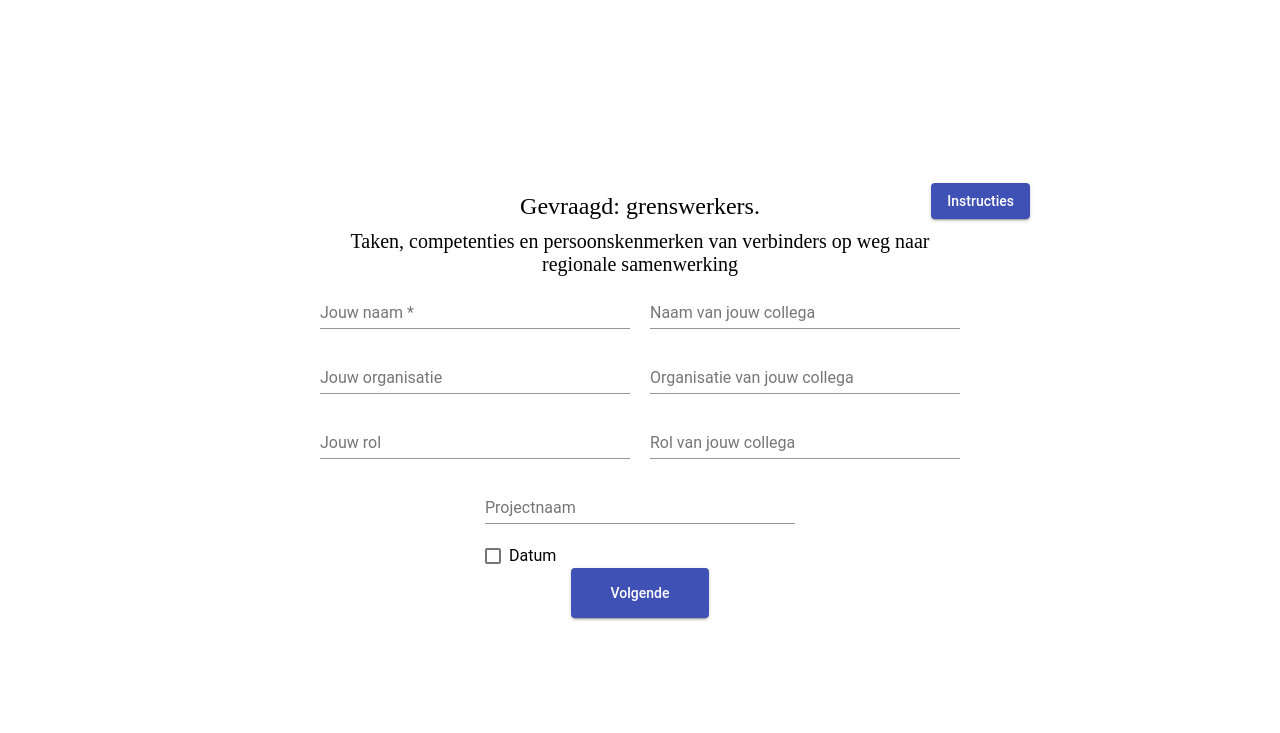
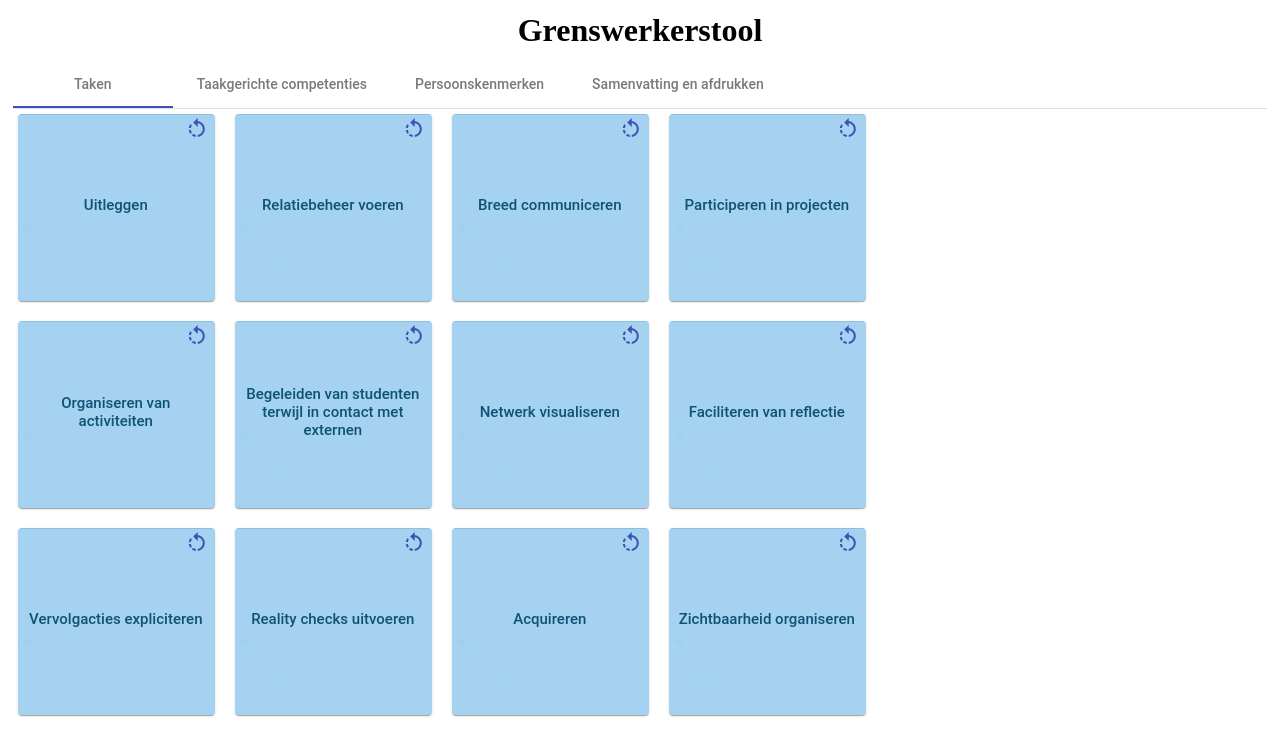
Before and after one commit to BodyaFlesh/angular-Drag-Drop, an Angular app: page / in a window 1280 px wide. Shown: the top 733 px of the page. Built offline with nearby package versions, Linux system fonts and the light colour scheme.

Commit message:
done grid

```diff
--- a/src/app/app.component.html
+++ b/src/app/app.component.html
@@ -47,6 +47,7 @@
 </div>
 <mat-tab-group dynamicHeight>
     <mat-tab label="Taken">
+        <app-section [items]="tag1"></app-section>
         <p class="margin-text">
             Selecteer 1-5 mogelijke taken van de grenswerker waarvoor jij
             (of de collega voor wie je een profiel maakt) de benodigde
@@ -61,7 +62,7 @@
                                 Taken
                             </mat-panel-title>
                         </mat-expansion-panel-header>
-                        <div
+                        <!-- <div
                             cdkDropList
                             cdkDropListOrientation="horizontal"
                             #tag1List="cdkDropList"
@@ -70,7 +71,7 @@
                             class="list"
                             (cdkDropListDropped)="drop($event)">
                             <app-card class="taken" *ngFor="let item of tag1" cdkDrag [item]="item"></app-card>
-                        </div>
+                        </div> -->
                     </mat-expansion-panel>
                 </mat-accordion>
             </div>
--- a/src/app/app.component.ts
+++ b/src/app/app.component.ts
@@ -17,7 +17,7 @@ export class AppComponent implements OnInit{
   private message:any = {
     date: false
   };
-  private form:boolean = false;
+  private form:boolean = true;
   private progress:any   = {
     loaded: false
   };
--- a/src/app/app.module.ts
+++ b/src/app/app.module.ts
@@ -18,13 +18,15 @@ import { AppComponent } from './app.component';
 import { CardComponent } from './components/card/card.component';
 import { TagComponent } from './components/tag/tag.component';
 import { ModalComponent } from './components/modal/modal.component';
+import { SectionComponent } from './components/section/section.component';
 
 @NgModule({
   declarations: [
     AppComponent,
     CardComponent,
     TagComponent,
-    ModalComponent
+    ModalComponent,
+    SectionComponent
   ],
   imports: [
     BrowserModule,
--- /dev/null
+++ b/src/app/components/section/section.component.html
@@ -0,0 +1,11 @@
+<div class="example-container" cdkDropListGroup>
+    <div cdkDropList [cdkDropListEnterPredicate]="enter" (cdkDropListDropped)="drop()" #placeholder></div>
+    <div cdkDropList *ngFor="let item of items"
+         [cdkDropListEnterPredicate]="enter"
+         (cdkDropListDropped)="drop($event)"
+         #tag1List="cdkDropList"
+         [cdkDropListData]="tag1"
+         [cdkDropListConnectedTo]="[selectedList1]">
+        <app-card class="taken" cdkDrag [item]="item"></app-card>
+    </div>
+</div>
--- /dev/null
+++ b/src/app/components/section/section.component.scss
@@ -0,0 +1,62 @@
+.example-list {
+    list-style-type: none;
+    padding: 0;
+}
+.example-list li {
+    display: table-cell;
+    padding: 4px;
+}
+.example-container {
+    display: flex;
+    flex-wrap: wrap;
+    min-width: 600px;
+    max-width: 900px;
+}
+.example-box {
+    width: 200px;
+    height: 200px;
+    border: solid 1px #ccc;
+    font-size: 30pt;
+    font-weight: bold;
+    color: rgba(0, 0, 0, 0.87);
+    cursor: move;
+    display: flex;
+    justify-content: center;
+    align-items: center;
+    text-align: center;
+    background: #fff;
+    border-radius: 4px;
+    position: relative;
+    z-index: 1;
+    transition: box-shadow 200ms cubic-bezier(0, 0, 0.2, 1);
+    box-shadow: 0 3px 1px -2px rgba(0, 0, 0, 0.2),
+    0 2px 2px 0 rgba(0, 0, 0, 0.14),
+    0 1px 5px 0 rgba(0, 0, 0, 0.12);
+}
+.example-box:active {
+    box-shadow: 0 5px 5px -3px rgba(0, 0, 0, 0.2),
+    0 8px 10px 1px rgba(0, 0, 0, 0.14),
+    0 3px 14px 2px rgba(0, 0, 0, 0.12);
+    opacity: .6;
+}
+.cdk-drop-list {
+    display: flex;
+    padding-right: 10px;
+    padding-bottom: 10px;
+}
+.cdk-drag-preview {
+    box-sizing: border-box;
+    border-radius: 4px;
+    box-shadow: 0 5px 5px -3px rgba(0, 0, 0, 0.2),
+    0 8px 10px 1px rgba(0, 0, 0, 0.14),
+    0 3px 14px 2px rgba(0, 0, 0, 0.12);
+}
+.cdk-drag-placeholder {
+    opacity: .3;
+}
+.cdk-drag-animating {
+    transition: transform 250ms cubic-bezier(0, 0, 0.2, 1);
+}
+button {
+    margin-right: 4px;
+}
--- /dev/null
+++ b/src/app/components/section/section.component.ts
@@ -0,0 +1,116 @@
+import { Component, NgModule, ViewChild, Input } from '@angular/core';
+import {
+  CdkDrag,
+  CdkDragStart,
+  CdkDropList, CdkDropListContainer, CdkDropListGroup,
+  moveItemInArray,
+  CdkDragDrop,
+  transferArrayItem
+} from "@angular/cdk/drag-drop";
+
+@Component({
+  selector: 'app-section',
+  templateUrl: './section.component.html',
+  styleUrls: ['./section.component.scss']
+})
+export class SectionComponent{
+
+  @ViewChild(CdkDropListGroup) listGroup: CdkDropListGroup<CdkDropList>;
+  @ViewChild(CdkDropList) placeholder: CdkDropList;
+  @Input() items: any;
+  //@Input() tag:any;
+  //public items: Array<number> = [1, 2, 3, 4, 5, 6, 7, 8, 9];
+
+  public target: CdkDropList;
+  public targetIndex: number;
+  public source: CdkDropListContainer;
+  public sourceIndex: number;
+
+  constructor() {
+    this.target = null;
+    this.source = null;
+  }
+
+  ngAfterViewInit() {
+    let phElement = this.placeholder.element.nativeElement;
+
+    phElement.style.display = 'none';
+    phElement.parentNode.removeChild(phElement);
+  }
+
+  add() {
+    this.items.push(this.items.length + 1);
+  }
+
+  shuffle() {
+    this.items.sort(function() {
+      return .5 - Math.random();
+    });
+  }
+
+  drop(event: CdkDragDrop<string[]>) {
+    if (event.previousContainer === event.container) {
+      //moveItemInArray(event.container.data, event.previousIndex, event.currentIndex);
+      let phElement = this.placeholder.element.nativeElement;
+      let parent = phElement.parentNode;
+
+      phElement.style.display = 'none';
+
+      parent.removeChild(phElement);
+      parent.appendChild(phElement);
+      parent.insertBefore(this.source.element.nativeElement, parent.children[this.sourceIndex]);
+
+      this.target = null;
+      this.source = null;
+
+      if (this.sourceIndex != this.targetIndex)
+        moveItemInArray(this.items, this.sourceIndex, this.targetIndex);
+    } else {
+      transferArrayItem(event.previousContainer.data,
+                        event.container.data,
+                        event.previousIndex,
+                        event.currentIndex);
+    }
+
+
+  }
+
+  enter = (drag: CdkDrag, drop: CdkDropList) => {
+    if (drop == this.placeholder)
+      return true;
+
+    let phElement = this.placeholder.element.nativeElement;
+    let dropElement = drop.element.nativeElement;
+
+    let dragIndex = __indexOf(dropElement.parentNode.children, drag.dropContainer.element.nativeElement);
+    let dropIndex = __indexOf(dropElement.parentNode.children, dropElement);
+
+    if (!this.source) {
+      this.sourceIndex = dragIndex;
+      this.source = drag.dropContainer;
+
+      let sourceElement = this.source.element.nativeElement;
+      phElement.style.width = sourceElement.clientWidth + 'px';
+      phElement.style.height = sourceElement.clientHeight + 'px';
+
+      sourceElement.parentNode.removeChild(sourceElement);
+    }
+
+    this.targetIndex = dropIndex;
+    this.target = drop;
+
+    phElement.style.display = '';
+    dropElement.parentNode.insertBefore(phElement, (dragIndex < dropIndex)
+      ? dropElement.nextSibling : dropElement);
+
+    this.source.start();
+    this.placeholder.enter(drag, drag.element.nativeElement.offsetLeft, drag.element.nativeElement.offsetTop);
+
+    return false;
+  }
+
+}
+
+function __indexOf(collection, node) {
+  return Array.prototype.indexOf.call(collection, node);
+};
```
